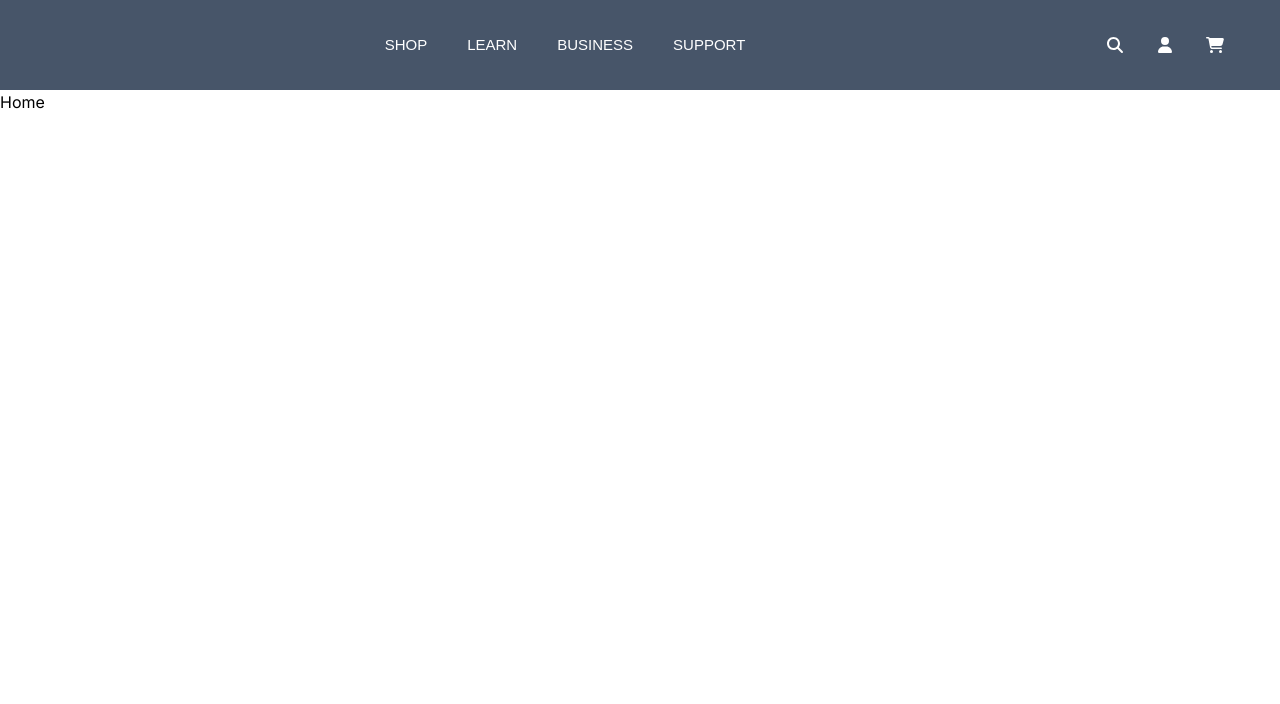
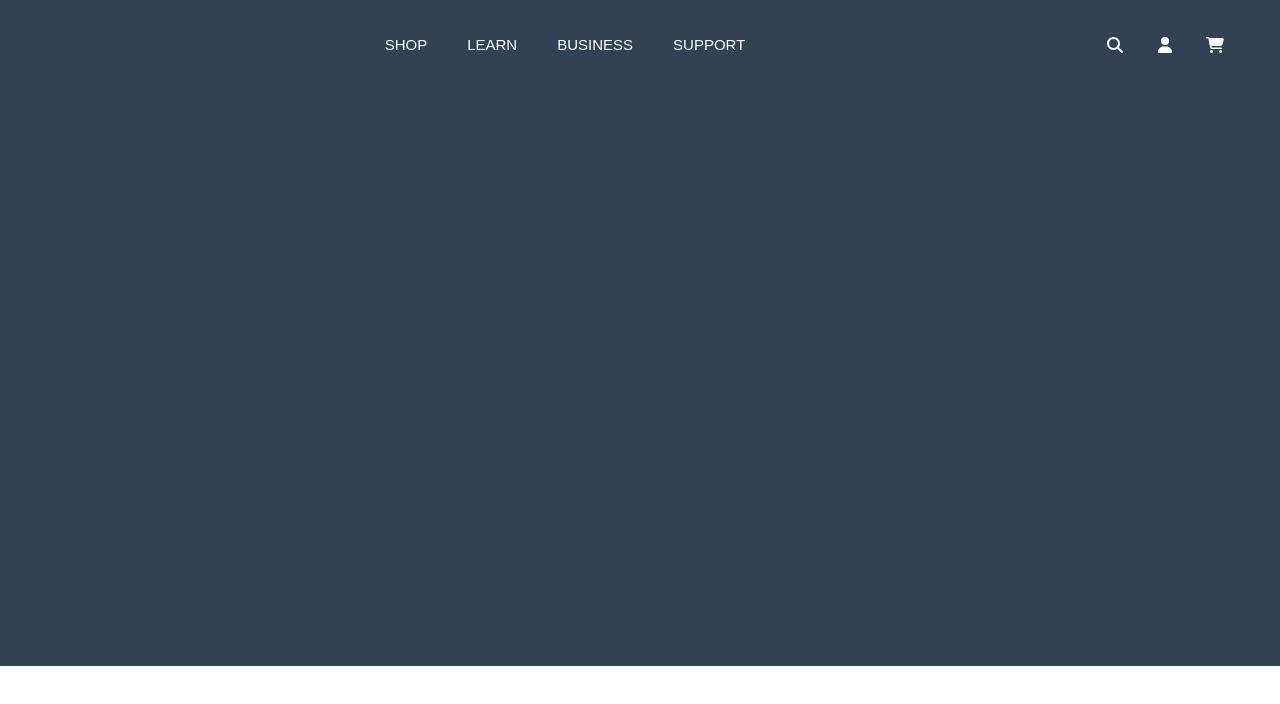
Before and after one commit to MachoBoy/logitech-clone, a Next.js app: page / in a window 1280 px wide. Shown: the top 704 px of the page. Built offline with nearby package versions, Linux system fonts and the light colour scheme.

Commit message:
add main banner component

```diff
--- /dev/null
+++ b/src/app/components/main-banner/main-banner.tsx
@@ -0,0 +1,5 @@
+export default function MainBanner() {
+  return (
+    <section className='main-banner w-full h-[666px] bg-slate-700'></section>
+  );
+}
--- a/src/app/components/nav/nav.tsx
+++ b/src/app/components/nav/nav.tsx
@@ -15,7 +15,8 @@ const navItems = [
 
 export default function Nav() {
   return (
-    <div className='w-full max-w-7xl h-[90px] px-10 mx-auto relative bg-slate-600 flex justify-between'>
+    <nav className='absolute z-50 w-full'>
+      <div className='w-full max-w-7xl h-[90px] px-10 mx-auto bg-transparent flex justify-between'>
         <div className='nav-logo'></div>
         <div className='nav-items flex items-center justify-center grow h-full'>
           <ul className='h-full list-none grow flex justify-center items-center m-0 p-0'>
@@ -39,5 +40,6 @@ export default function Nav() {
           </a>
         </div>
       </div>
+    </nav>
   );
 }
--- a/src/app/page.tsx
+++ b/src/app/page.tsx
@@ -1,3 +1,9 @@
+import MainBanner from './components/main-banner/main-banner';
+
 export default function Home() {
-  return <main>Home</main>;
+  return (
+    <main>
+      <MainBanner />
+    </main>
+  );
 }
```
Lines whose indentation alone changed are shown as unchanged.
